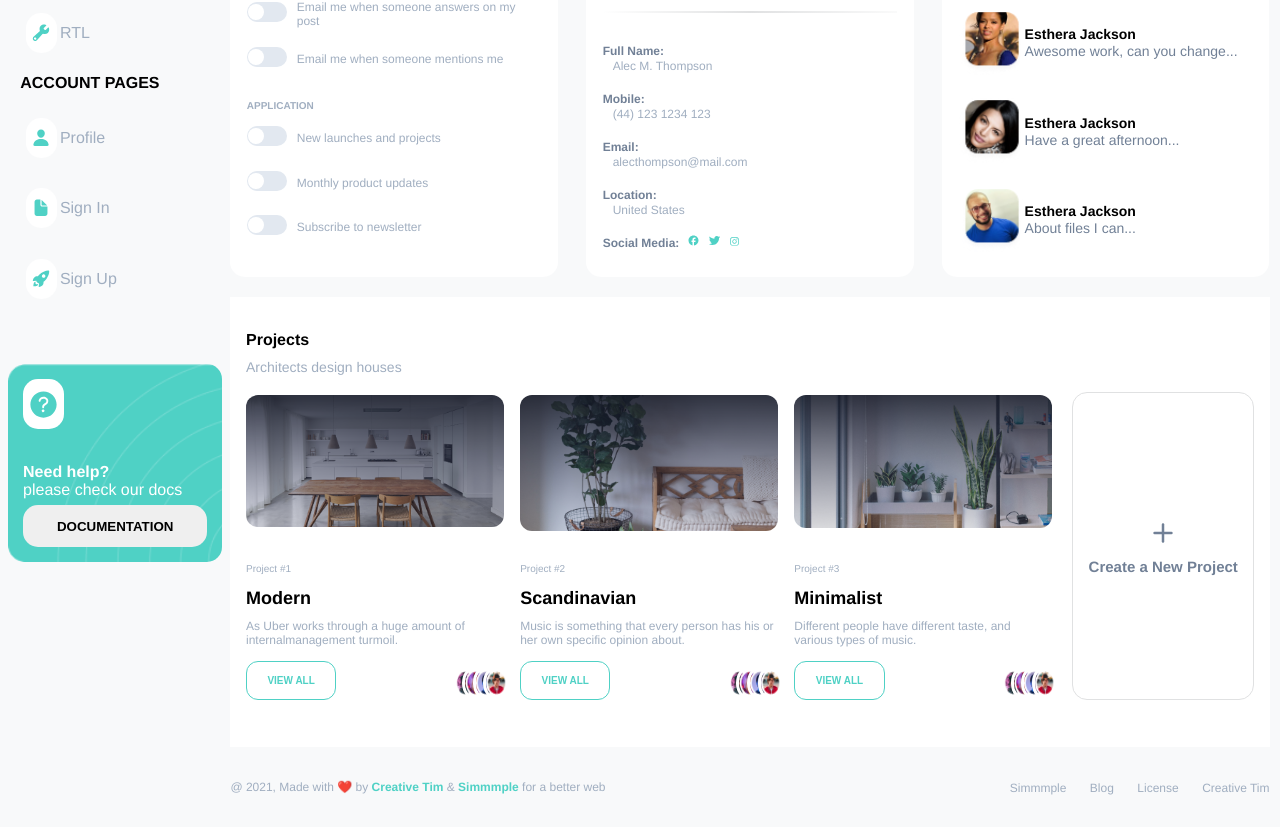
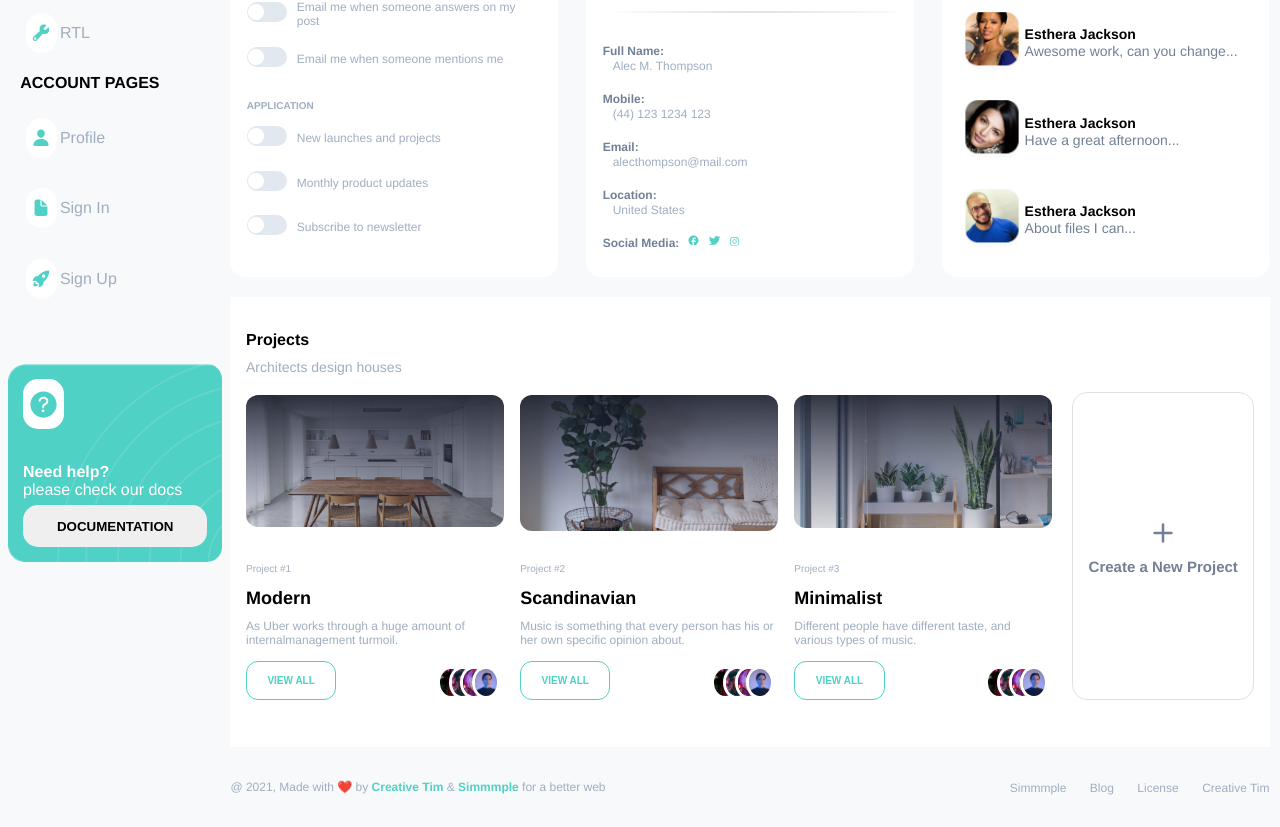
Before and after one commit to mr-sabzi/amar, a React (Vite) app: page /profile in a window 1280 px wide. Shown: the part 276-1103 px from the top of the page. Built offline with nearby package versions, Linux system fonts and the light colour scheme.

Commit message:
fix image and  size profile projects profile

```diff
--- a/src/components/Pages/Profile.jsx
+++ b/src/components/Pages/Profile.jsx
@@ -77,27 +77,25 @@ const ArrPojects = [
   },
 ];
 const ArrAvatar = [
+  {
+    margin: "-10px",
+    img: "../image/829b223a519c61d51eb440aff46c5258b749cc2b.jpg",
+  },
 
   {
-    margin:"-10px",
-    img: "../../../public/image/Avatar 2.png",
+    margin: "-10px",
+    img: "../image/79d4f6cc74be928a57c88c53b40db6b2d3cd95de.jpg",
   },
   {
-    margin:"-10px",
-    img: "../../../public/image/Avatar 3.png",
+    margin: "-10px",
+    img: "../image/a70139183377d3b29d32b52ddb5e92d8d08643a1.jpg",
   },
   {
-   margin:"-10px",
-    img: "../../../public/image/Avatar 4.png",
-  },
-  {
-   margin:"-10px",
-    img: "../../../public/image/Avatar 5.png",
+    margin: "-10px",
+    img: "../image/b940caf9f3a52bcc9317c793ebc094db911b237b.jpg",
   },
 ];
 function Profile() {
-
-
   return (
     <>
       <div className="profile">
@@ -137,7 +135,7 @@ function Profile() {
                   <>
                     <div className="profile-Task-divs-items-dvs">
                       <div className="container">
-                    <input type="checkbox"   className="toggle-swich"/>
+                        <input type="checkbox" className="toggle-swich" />
                       </div>
                       <p className="profile-Task-divs-items-dvs-p">{item.p}</p>
                     </div>
@@ -149,7 +147,7 @@ function Profile() {
                   <>
                     <div className="profile-Task-divs-items-dvs">
                       <div className="container">
-                    <input type="checkbox"   className="toggle-swich"/>
+                        <input type="checkbox" className="toggle-swich" />
                       </div>
 
                       <p className="profile-Task-divs-items-dvs-p">{item.p}</p>
@@ -275,16 +273,25 @@ function Profile() {
                           VIEW ALL
                         </button>
                           {/* <div className="overview-kol-L-over-dvs-DR"> */}
-                      <div className="members-avatar">
+                          <div className="profile-Task2-items-dvs-dimg-kol">
+                        <div className="profile-Task2-items-dvs-dimg-margin">
                             {ArrAvatar.map((item) => (
                               <>
-                            <div className="members-avatar-d"style={{marginLeft:`${item.margin}`}} >
-                              <img src={item.img} alt=""  className="members-avatar-d-img"/>
+                                <div
+                                  className="members-avatar-d"
+                                  style={{ marginLeft: `${item.margin}` }}
+                                >
+                                  <img
+                                    src={item.img}
+                                    alt=""
+                                    className="members-avatar-d-img"
+                                  />
                                 </div>
                               </>
                             ))}
                           </div>
                           {/* </div> */}
+                        </div>
                       </div>
                     </div>
                   </>
@@ -296,7 +303,8 @@ function Profile() {
                     <Icon name="plus" />
                     <p className="add-center-p">Create a New Project</p>
                   </div>
-              </div></div>
+                </div>
+              </div>
             </div>
           </div>
         </div>
--- a/src/components/Styles/Profile.css
+++ b/src/components/Styles/Profile.css
@@ -295,6 +295,7 @@
     justify-content: space-between;
     align-items: center;
     height: 20.5%;
+    width: 100%;
     /* background-color: BLUE; */
 }
 
@@ -393,3 +394,20 @@ display: flex;
 .toggle-swich:checked::after{
     left: 76%
 }
+.profile-Task2-items-dvs-dimg-margin{
+    width: 99%;
+    height: 70%;
+display: flex;
+justify-content: end;
+align-items: end;
+}
+
+.profile-Task2-items-dvs-dimg-kol{
+    margin-right: 10px;
+width: 45%;
+height: 100%;
+display: flex;
+align-items: start;
+justify-content: end;
+
+}
```
Lines whose indentation alone changed are shown as unchanged.
